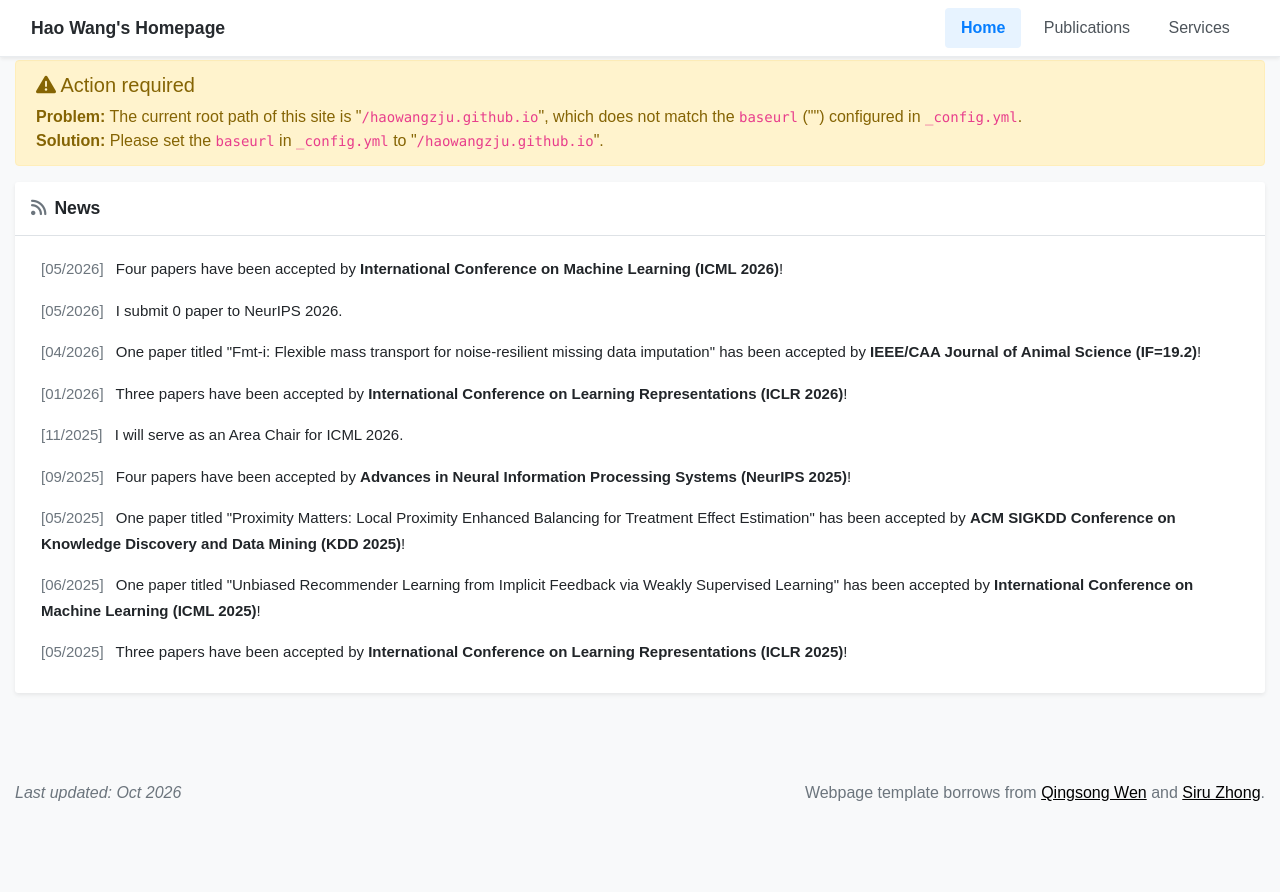
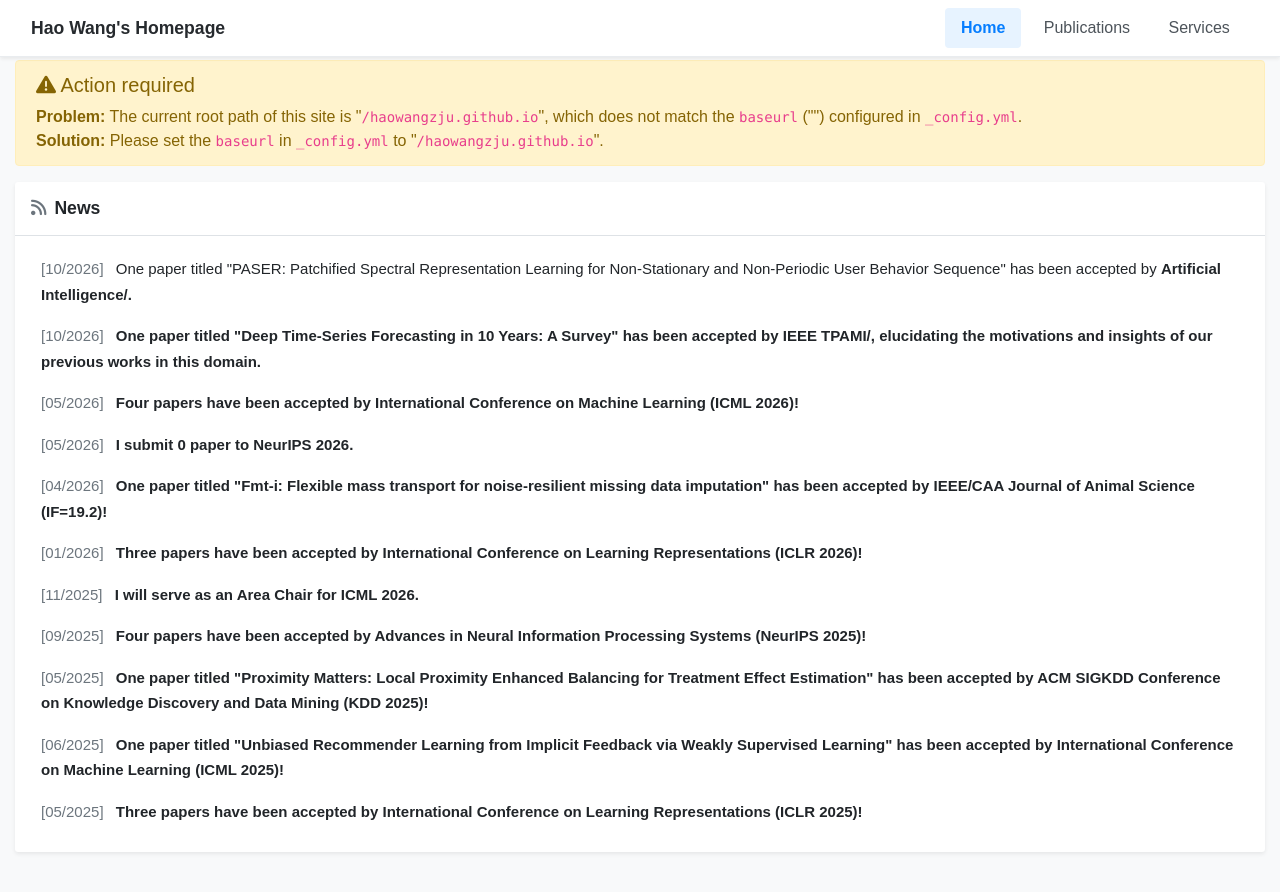
Before and after one commit to haowangzju/haowangzju.github.io, a Jekyll site: the page built from index.html, in a window 1280 px wide and 900 px high, scrolled down 713 px. Shown: the top 892 px of the window. Built offline with Jekyll 4.4.1, drawn with Linux system fonts in a browser that asks for light colours; a style sheet for code colours, icons or effects is not loaded; before the commit the page ends 1534 px from its top, so only the background shows below that.

Commit message:
Update news.yml

```diff
--- a/_data/news.yml
+++ b/_data/news.yml
@@ -1,6 +1,12 @@
 # - date: 2099-12-31
 #   content: "<strong style=\"color: red;\">Hiring research interns (Beijing & Shanghai & Remote) in AI Agent and reward modeling! We provide competitive salary, hands-on research mentorship, and exciting career opportunities. </strong> <br> <strong>Requirements:</strong>
 #   <br>• Strong code ability (Python); <br>• Determination to do high-quality research or interested in practical applications; <br>• Work with us for at least 6 months (so that I can accompany you through two rounds of paper submissions)."
+
+- date: 2026-10-24
+  content: "One paper titled \"PASER: Patchified Spectral Representation Learning for Non-Stationary and Non-Periodic User Behavior Sequence\" has been accepted by <strong>Artificial Intelligence/<strong>."
+
+- date: 2026-10-15
+  content: "One paper titled \"Deep Time-Series Forecasting in 10 Years: A Survey\" has been accepted by <strong>IEEE TPAMI/<strong>, elucidating the motivations and insights of our previous works in this domain. "
 
 - date: 2026-05-27
   content: "Four papers have been accepted by <strong>International Conference on Machine Learning (ICML 2026)</strong>!"
```
